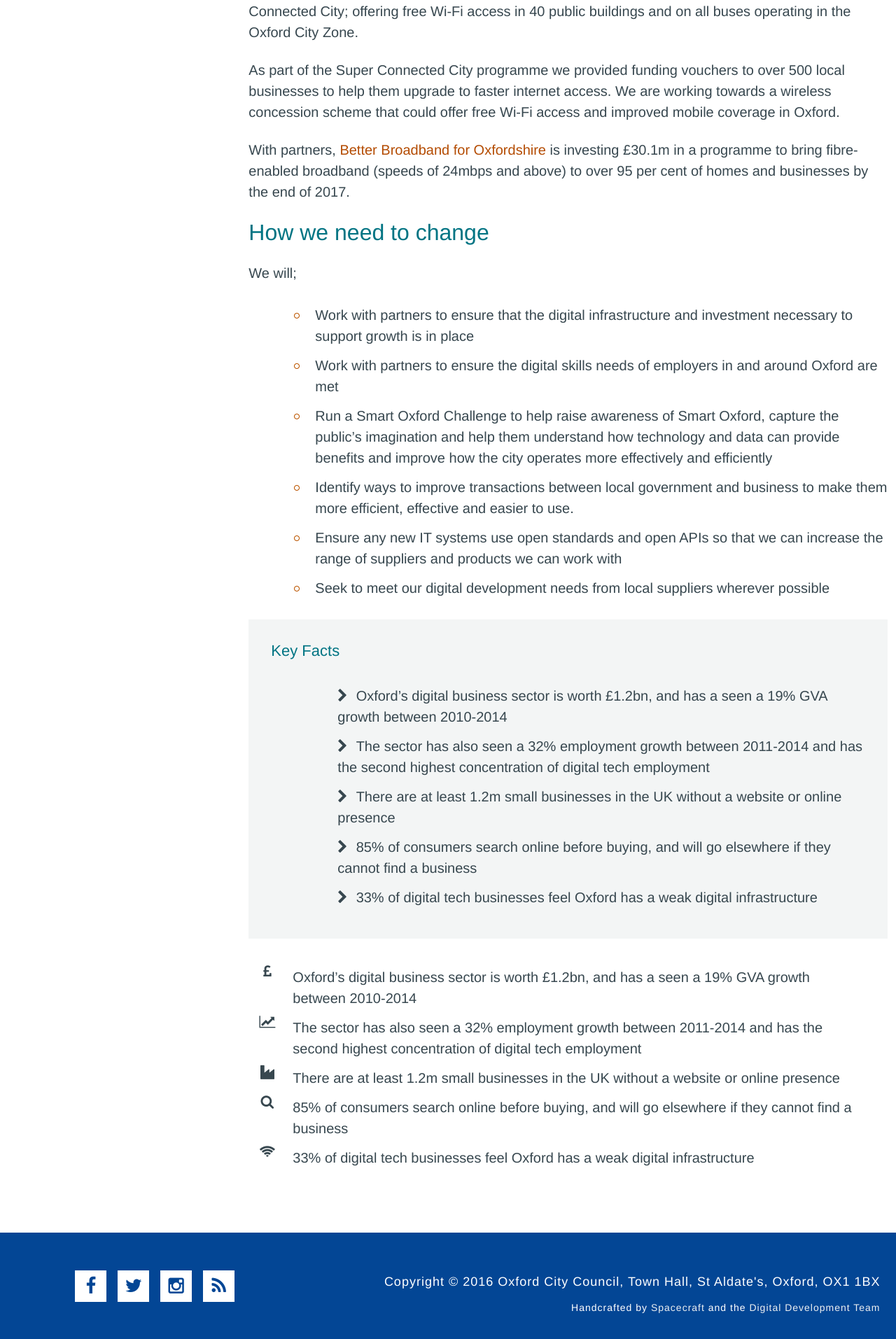
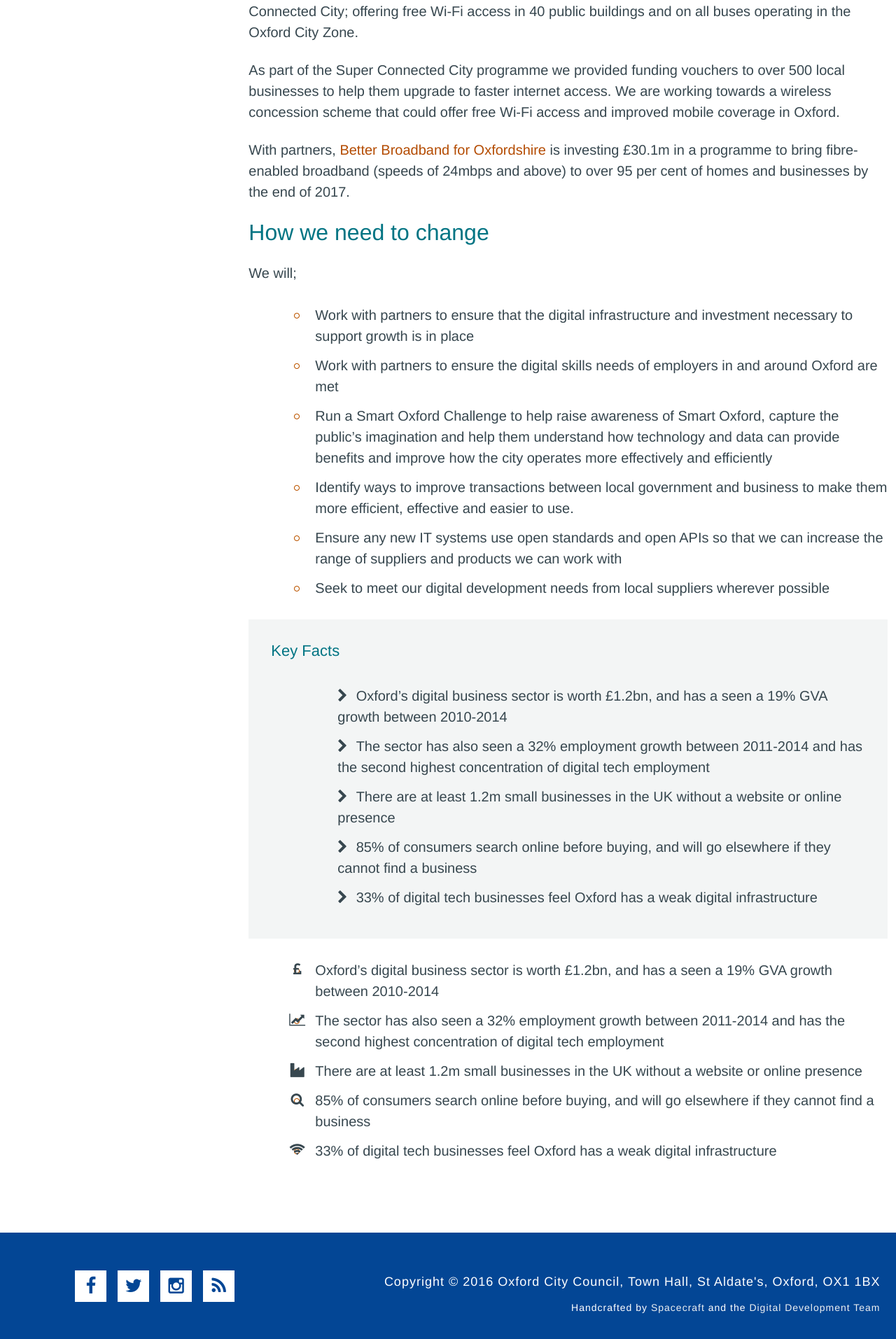
Before and after one commit to OxfordCityCouncil/OxfordCityCouncil.github.io, a Jekyll site: the page built from strategy/supporting-business-growth.html, in a window 1280 px wide. Shown: the part 918-2831 px from the top of the page at 70% size. Built offline with Jekyll 4.4.1, drawn with Linux system fonts in a browser that asks for light colours; nearby versions of some CDN libraries; library files that are not in the unit come from our copies.

Commit message:
ul.fa-ul li .fa-li

```diff
--- a/styles/custom.css
+++ b/styles/custom.css
@@ -147,7 +147,7 @@ ul.nav.nav--pagination {
 
 /* using font awesome icons as list icons */
 
-ul.fa-ul li {
+ul.fa-ul li .fa-li{
     top: .5em;
     left: -1.6em;
     list-style-image: none;
```
